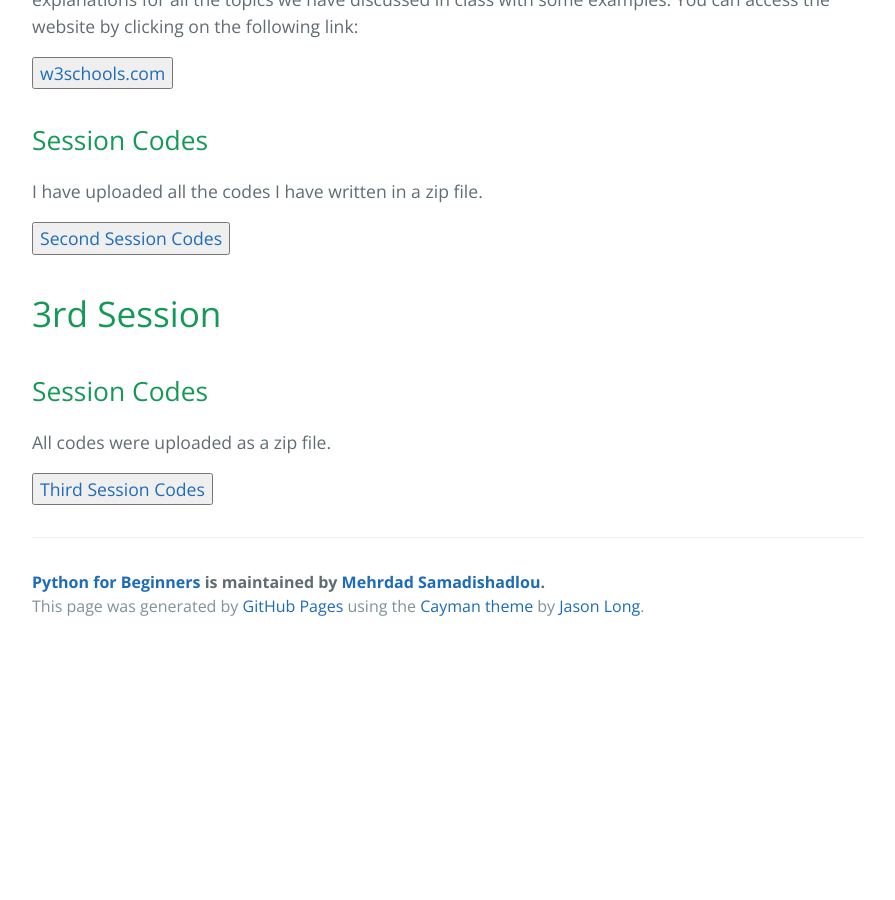
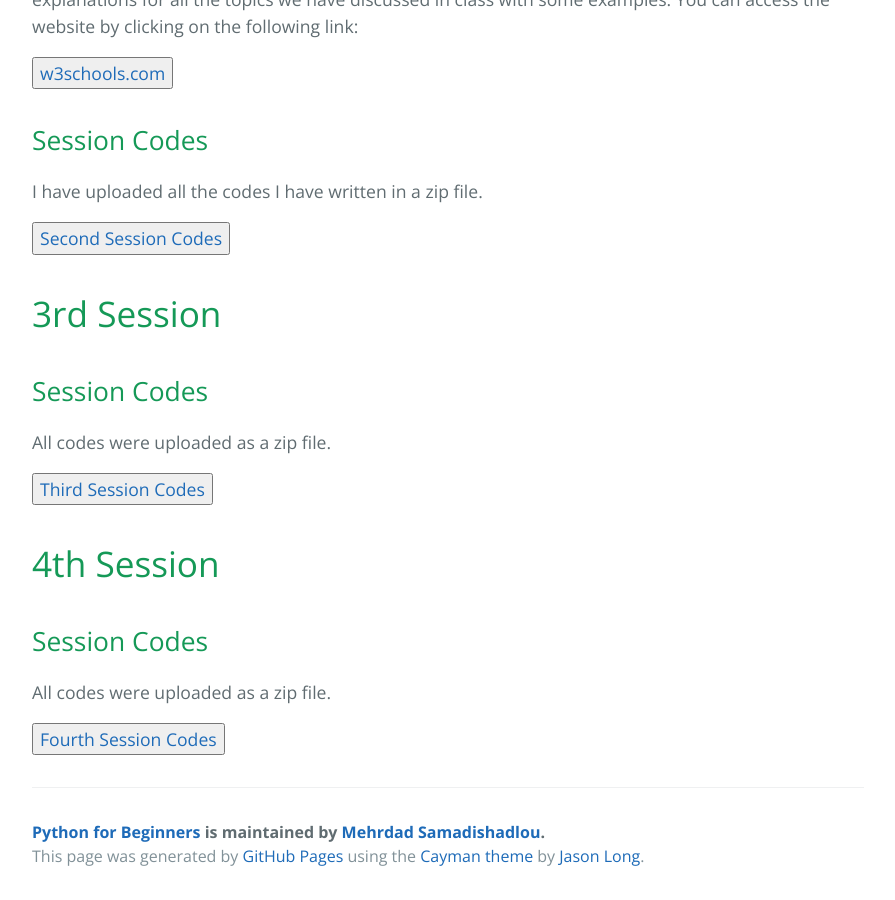
Before and after one commit to MehrdadSamadishadlou/Python_for_Beginners, a Jekyll site: the page built from materials.md, in a window 1280 px wide and 900 px high, scrolled down 2094 px. Shown: the whole window, without its empty margins (192-1087 px from the left). Built offline with Jekyll 4.4.1, drawn with Linux system fonts in a browser that asks for light colours; before the commit the page ends 2744 px from its top, so only the background shows below that; part of the change alters nothing that is shown.

Commit message:
Update materials.md

```diff
--- a/materials.md
+++ b/materials.md
@@ -91,15 +91,16 @@ All codes were uploaded as a zip file.
 
 <a href="https://drive.google.com/file/d/1_WmhHWBLSGi_wWwwHn-ruxddEDR9lrdp/view?usp=drive_link" target="_blank"><button>Third Session Codes</button></a>
 
-<!--
-# 4. Fourth Session
+
+# 4th Session
 
 ## Session Codes
 
-All codes and other related materials were uploaded as a zip file.
+All codes were uploaded as a zip file.
 
-<a href="https://drive.google.com/file/d/14STrXiNuPViLR7glQ5Z79PBJKq3O6Psy/view?usp=sharing" target="_blank"><button>Fourth Session Codes</button></a> <a href="https://drive.google.com/file/d/1kh3d79MwPvo2R_8d_J2H6zHiDvGCcN7-/view?usp=sharing" target="_blank"><button>Mr. Ahmadian's notes</button></a>
+<a href="https://drive.google.com/file/d/1_XGW7vzUY_h3DbFGebAvBv2lHi59_Dwt/view?usp=drive_link" target="_blank"><button>Fourth Session Codes</button></a>
 
+<!--
 # Exercise Sessions 1-4
 
 ## Session Codes and Notes
```
